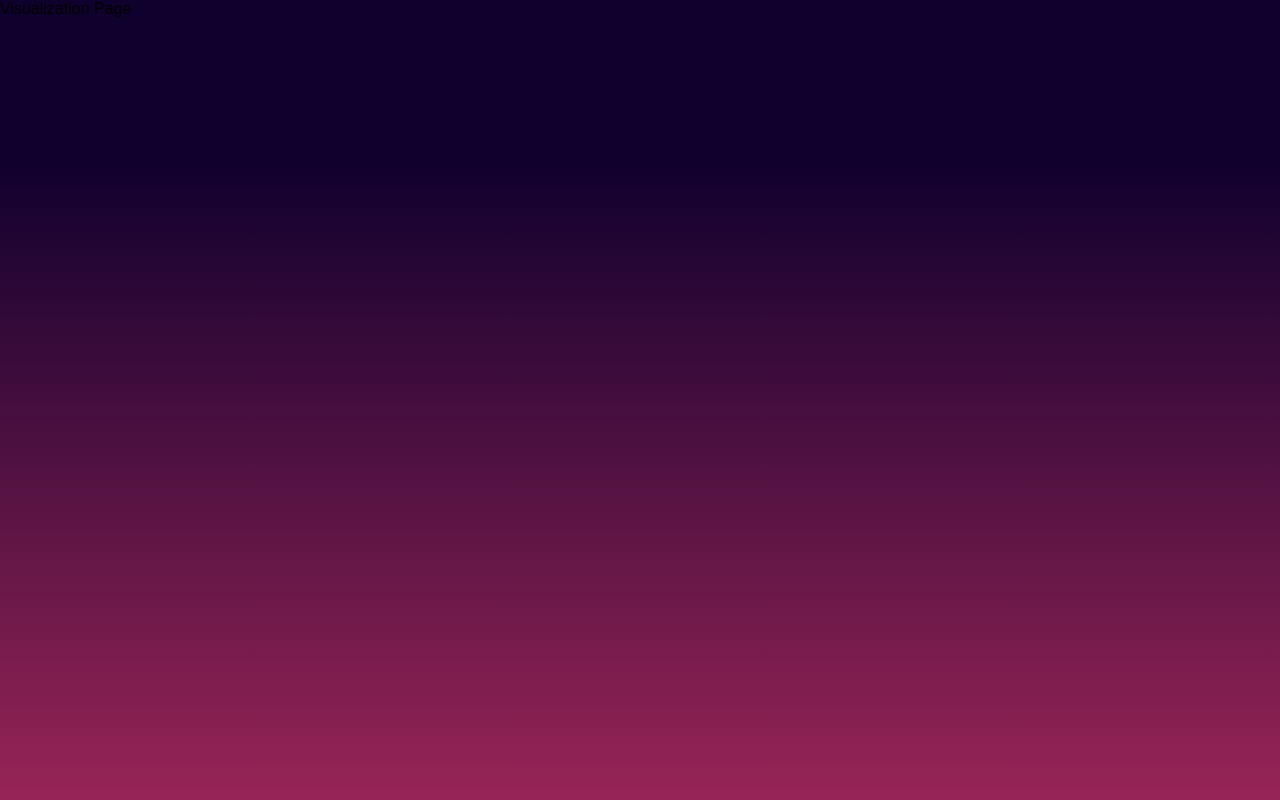
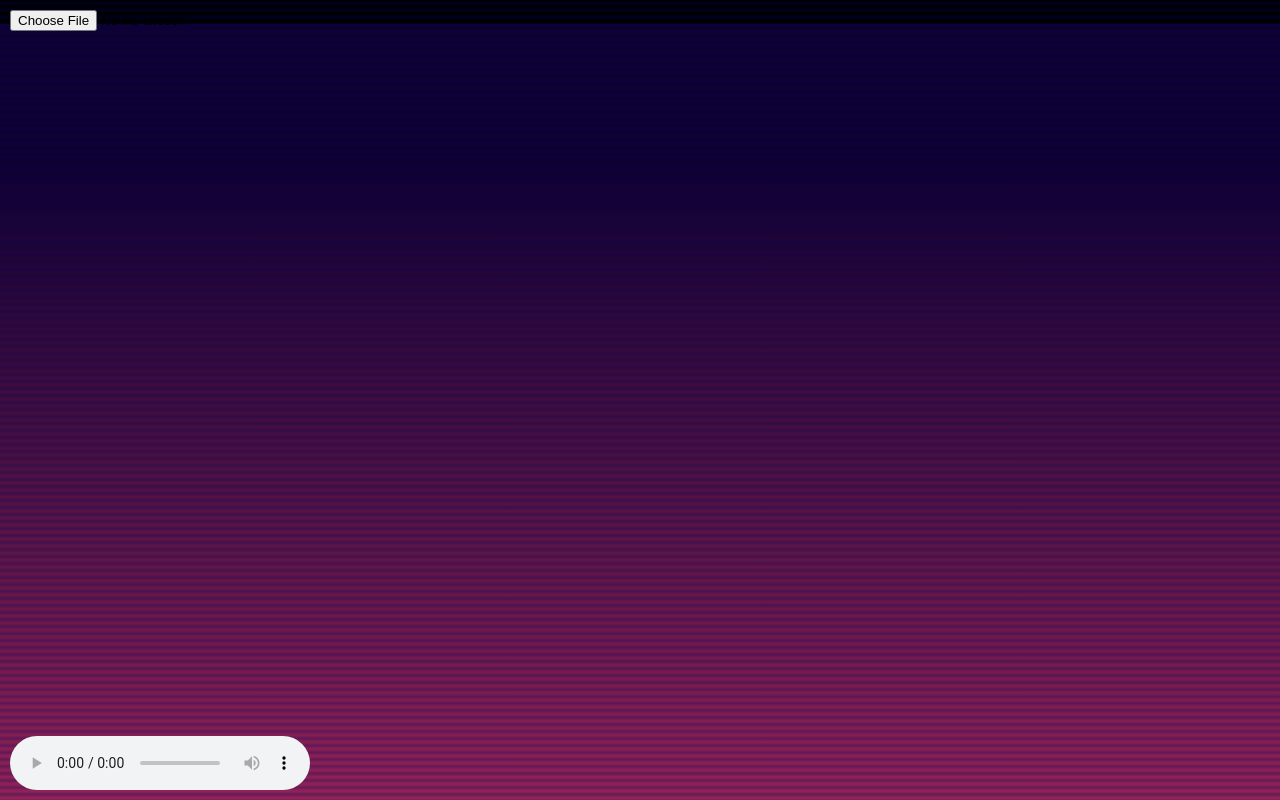
Before and after one commit to LucilleN/synesthete, a React (Create React App) app: page /visualization in a window 1280 px wide. Built offline with nearby package versions, Linux system fonts and the light colour scheme; the HTML template or start-up script is replaced by a standard one.

Commit message:
Convert visualization test into React component with JSS styling. Currently script src does not work

```diff
--- a/src/pages/Visualization.js
+++ b/src/pages/Visualization.js
@@ -1,12 +1,72 @@
 import React, { useState } from 'react'
+import Typography from '@material-ui/core/Typography'
+import { withStyles } from '@material-ui/core/styles'
+
+const styles = theme => ({
+  root: {
+    background: 'black'
+  },
+  fileInput: {
+    position: 'fixed',
+    top: '10px',
+    left: '10px',
+    zIndex: 3
+  },
+  canvas: {
+    position: 'fixed',
+    top: '0px',
+    left: '0px',
+    width: '100%',
+    height: '100%'
+  },
+  audio:{
+    position: 'fixed',
+    left: '10px',
+    bottom: '10px',
+    width: 'calc(100%-25px)',
+    zIndex: 3
+  },
+  name: {
+    position: 'absolute',
+    top: '0px',
+    right: '20px',
+    zIndex: 3,
+    color: '#eeeeee',
+    fontFamily: 'monospace'
+  },
+  background: {
+    width: '100%',
+    height: '100%',
+    position: 'absolute',
+    top: '0px',
+    left: '0px',
+    background: 'linear-gradient(transparent, #00035f, transparent)',
+    backgroundSize: '100% 7px',
+    animation: 'bg 1s infinite linear',
+    zIndex: 2,
+    opacity: 0.3
+  },
+  '@keyframes bg': {
+    from: { backgroundPosition: '0 0' },
+    to: { backgroundPosition: '8px 8px' }
+  }
+})
 
 const Visualization = props => {
-  // const { image } = props
+  const { classes } = props
   return (
-    <div>
-      Visualization Page
+    <div className={classes.root}>
+      <Typography>
+        Visualization Page
+      </Typography>
+      <input type="file" id="file-input" accept="audio/*,video/*,image/*" className={classes.fileInput}/>
+      <canvas id="canvas" width="300" height="300" className={classes.canvas}></canvas>
+      <h3 id="name" className={classes.name}></h3>
+      <audio id="audio" controls className={classes.audio}></audio>
+      <div id="background" className={classes.background}></div>
+      <script src="../../test_visualization/script.js"></script>
     </div>
   )
 }
 
-export default Visualization
+export default withStyles(styles)(Visualization)
```
